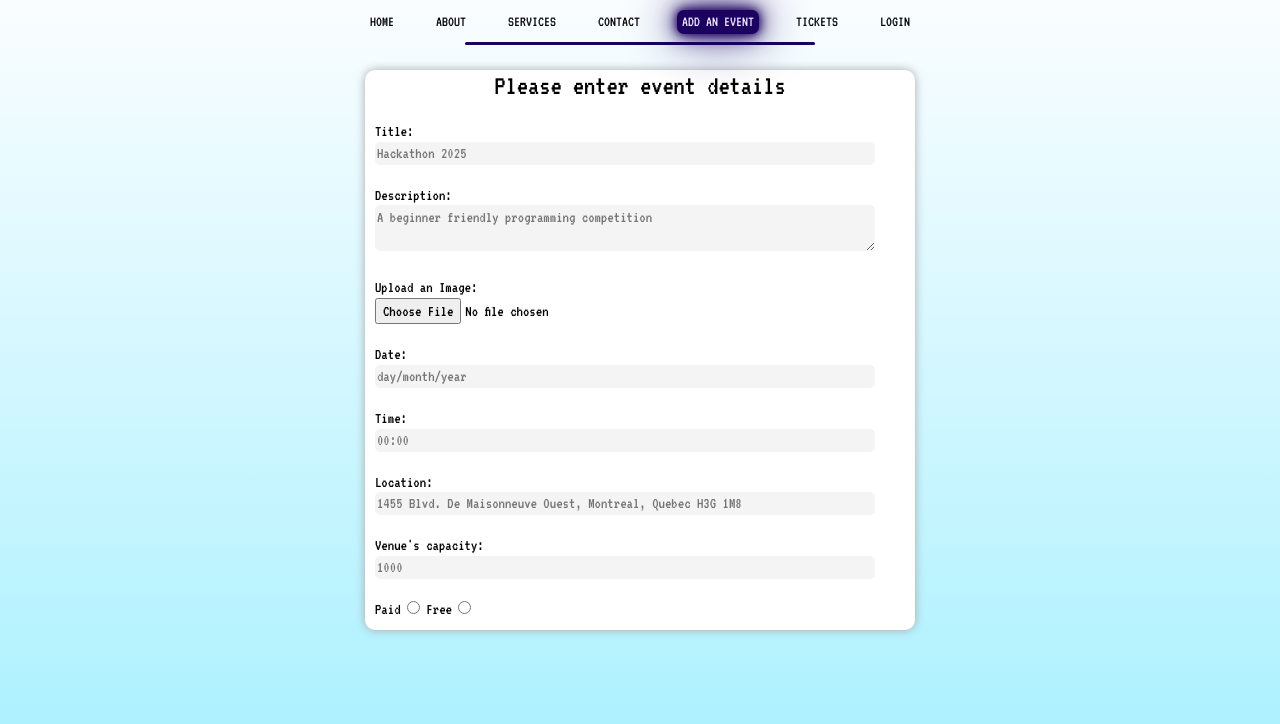
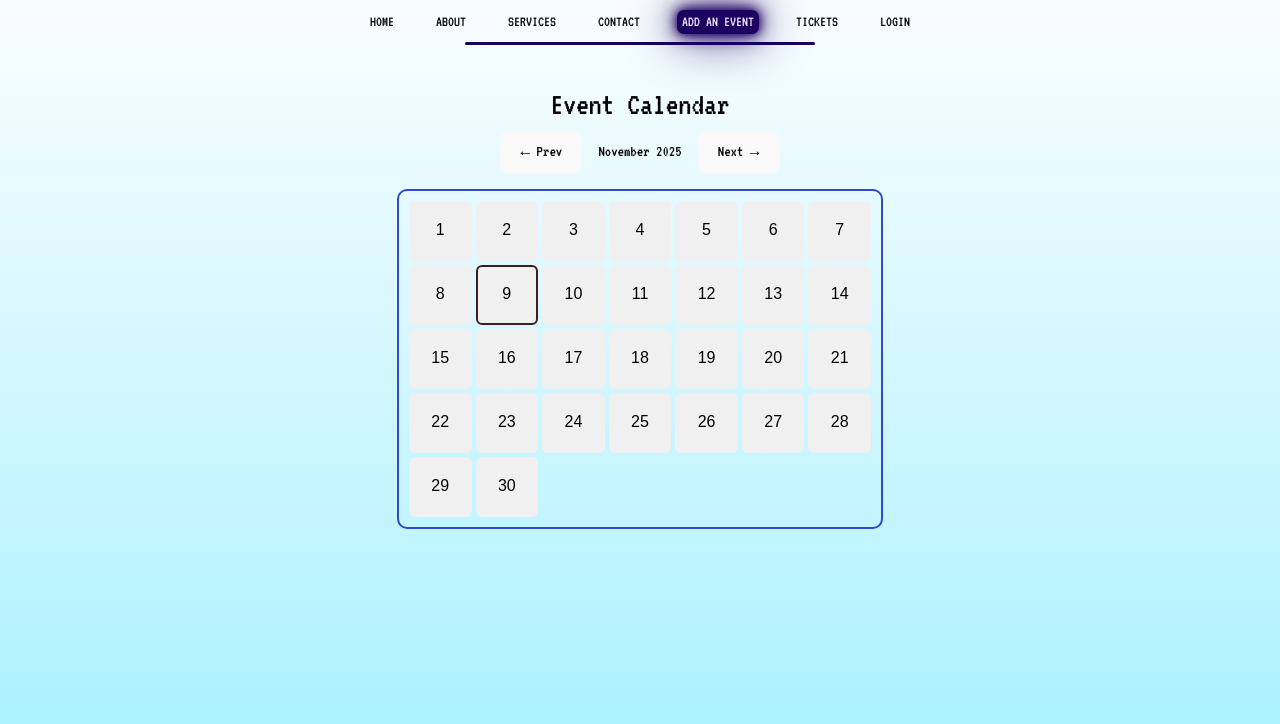
Before and after one commit to SOEN341-2025/Frontend, a React (Vite) app: page /Add_event_page in a window 1280 px wide. Shown: the top 724 px of the page. Built offline with nearby package versions, Linux system fonts and the light colour scheme.

Commit message:
Added a calendar with the event form integrated that allows the user to add their events by choosing a date on the calendar. When the Organizer adds an event, the calendar is marked with a red dot indicating this.

```diff
--- a/package.json
+++ b/package.json
@@ -14,6 +14,7 @@
     "framer-motion": "^12.23.22",
     "qrcode.react": "^4.2.0",
     "react": "^19.1.1",
+    "react-calendar": "^6.0.0",
     "react-dom": "^19.1.1",
     "react-icons": "^5.5.0",
     "react-router-dom": "^7.9.3"
--- a/src/App.jsx
+++ b/src/App.jsx
@@ -7,6 +7,7 @@ import Home from "./pages/home/home";
 import Layout from "./components/Layout";
 import Contact_Page from './pages/ContactPage/ContactPage';
 import Ticket from './pages/ticket/Ticket';
+import OrganiserCalendar from './components/OrganiserCalendar';
 
 
 
@@ -15,7 +16,7 @@ function App() {
     <Routes>
       <Route path="/" element={<Layout />}>
         <Route index element={<Home />} />
-        <Route path="Add_event_page" element={<Add_event_page />} />
+        <Route path="Add_event_page" element={<OrganiserCalendar />} />
         {/*placerholders for now */}
         <Route path="about" element={<h2>About Page</h2>} />
         <Route path="services" element={<h2>Services Page</h2>} />
--- a/src/components/AddEventForm.jsx
+++ b/src/components/AddEventForm.jsx
@@ -1,121 +1,195 @@
-import React from 'react'
-import {useState} from 'react';
+import React, { useState, useEffect } from "react";
 
-export default function AddEventForm(){
+export default function AddEventForm({ selectedDate, onAddEvent }) {
+  const [eventForm, setEventForm] = useState({
+    title: "",
+    description: "",
+    location: "",
+    time: "",
+    typeOfEvent: "",
+    price: "",
+    capacity: "",
+    date: "",
+  });
 
-  //The event form. Contains every information about the event.
-  const [eventForm, setEventForm] = useState(
-    {
-      id : '',
-      organization_id : '',
-      title : '',
-      icon : '',
-      description: '',
-      price : '',
-      capacity : '',
-      date : '',
-      location : '',
-      time : '',
-      typeOfEvent: '',
-      image: ''
+  // When a date is selected on the calendar, set it in the form
+  useEffect(() => {
+    if (selectedDate) {
+      setEventForm((prev) => ({
+        ...prev,
+        date: selectedDate.toDateString(),
+      }));
     }
-  );
+  }, [selectedDate]);
 
-  //Allows to change data in the eventForm
-  const editEventForm = (event) => {
+  // Handles input change for all fields
+  const editEventForm = (e) => {
+    const { name, value } = e.target;
+    setEventForm({ ...eventForm, [name]: value });
+  };
 
-    const {name, value} = event.target;
+  // Submit the event to the parent component (OrganiserCalendar)
+  const handleSubmit = (e) => {
+    e.preventDefault();
+    if (!eventForm.title || !eventForm.time) {
+      alert("Please add at least a title and time!");
+      return;
+    }
 
-    setEventForm({...eventForm, [name] : value });
+    onAddEvent(eventForm); // Send data back up
+    console.log("Event added:", eventForm);
+    setEventForm({
+      title: "",
+      description: "",
+      location: "",
+      time: "",
+      typeOfEvent: "",
+      price: "",
+      capacity: "",
+      date: selectedDate ? selectedDate.toDateString() : "",
+    });
+  };
 
-  }
+  return (
+    <form onSubmit={handleSubmit}>
+      <h3 style={{ textAlign: "center" }}>Add Event Details</h3>
 
+      <label>
+        Title:
+        <br />
+        <input
+          className="inputStyle"
+          type="text"
+          name="title"
+          value={eventForm.title}
+          onChange={editEventForm}
+          placeholder="Hackathon 2025"
+        />
+      </label>
+      <br />
 
-  return(
+      <label>
+        Description:
+        <br />
+        <textarea
+          className="inputStyle"
+          name="description"
+          value={eventForm.description}
+          onChange={editEventForm}
+          placeholder="A beginner-friendly programming competition"
+        />
+      </label>
+      <br />
 
+      <label>
+        Location:
+        <br />
+        <input
+          className="inputStyle"
+          type="text"
+          name="location"
+          value={eventForm.location}
+          onChange={editEventForm}
+          placeholder="1455 Blvd. De Maisonneuve Ouest, Montreal"
+        />
+      </label>
+      <br />
 
-    <form>
-      <h3 style={{textAlign : "center"}}>Please enter event details</h3>
+      <label>
+        Date:
+        <br />
+        <input
+          className="inputStyle"
+          type="text"
+          name="date"
+          value={eventForm.date}
+          readOnly
+        />
+      </label>
+      <br />
 
+      <label>
+        Time:
+        <br />
+        <input
+          className="inputStyle"
+          type="time"
+          name="time"
+          value={eventForm.time}
+          onChange={editEventForm}
+        />
+      </label>
+      <br />
 
-      <label>Title: <br/>
-        <input className='inputStyle' type="text" id ="title" name ="title" value ={eventForm.name} onChange={editEventForm} placeholder='Hackathon 2025'/>
+      <label>
+        Venue Capacity:
+        <br />
+        <input
+          className="inputStyle"
+          type="number"
+          name="capacity"
+          value={eventForm.capacity}
+          onChange={editEventForm}
+          placeholder="1000"
+        />
+      </label>
+      <br />
+
+      <label>
+        Type of Event:
+        <br />
+        <input
+          type="radio"
+          name="typeOfEvent"
+          value="paid"
+          checked={eventForm.typeOfEvent === "paid"}
+          onChange={editEventForm}
+        />
+        Paid
+        {"  "}
+        <input
+          type="radio"
+          name="typeOfEvent"
+          value="free"
+          checked={eventForm.typeOfEvent === "free"}
+          onChange={editEventForm}
+        />
+        Free
       </label>
 
-      <br/>
+      {eventForm.typeOfEvent === "paid" && (
+        <>
+          <br />
+          <label>
+            Ticket Price:
+            <br />
+            <input
+              className="inputStyle"
+              type="number"
+              name="price"
+              value={eventForm.price}
+              onChange={editEventForm}
+              placeholder="50"
+            />
+          </label>
+        </>
+      )}
 
-      <label>Description: <br/>
-        <textarea className='inputStyle' type="text" id="description" name='description' value= {eventForm.name} onChange = {editEventForm} placeholder='A beginner friendly programming competition'/>
-      </label>
-
-      <br/>
-
-      <label>Upload an Image: <br/>
-        <input type='file' id="image" name="image" value={eventForm.name} accept='image/*' onChange={editEventForm}/>
-      </label>
-
-      <br/>
-
-      <label>Date:<br/>
-        <input className='inputStyle' type="text" id="description" name='description' value= {eventForm.name} onChange = {editEventForm} placeholder='day/month/year'/>
-
-      </label>
-
-      <br/>
-
-
-      <label>Time: <br/>
-        <input className='inputStyle' type="text" id="description" name='description' value= {eventForm.name} onChange = {editEventForm} placeholder='00:00'/>
-
-      </label>
-
-      <br/>
-
-      <label>Location: <br/>
-        <input className='inputStyle' type="text" id="location" name='location' value= {eventForm.name} onChange = {editEventForm} placeholder='1455 Blvd. De Maisonneuve Ouest, Montreal, Quebec H3G 1M8'/>
-
-      </label>
-
-      <br/>
-
-      <label>Venue's capacity: <br/>
-        <input className='inputStyle' type="text" id="capacity" name='capacity' value= {eventForm.name} onChange = {editEventForm} placeholder='1000'/>
-
-      </label>
-
-      <br/>
-      <label >
-
-        {"Paid "}
-        <input type='radio'name='typeOfEvent' id='paidEvent' value="paid" onClick={editEventForm}/>
-        {" "}
-        {"Free "}
-        <input type='radio'name='typeOfEvent' id='paidEvent' value="free" onClick={editEventForm}/>
-
-      </label>
-
-      {/* This only appears if the user selects the event to be a paid event in the form*/}
-      <div>
-          {eventForm.typeOfEvent === "paid"? (
-
-            <label> Ticket price:<br/>
-              <input className='inputStyle' type='text' id='price' name='price' value ={eventForm.price} onChange = {editEventForm} placeholder='50'/>
-            </label>
-
-          ):(
-
-            <p></p>
-          )
-
-          }
-      </div>
-
-
-
+      <br />
+      <button
+        type="submit"
+        style={{
+          marginTop: "1rem",
+          backgroundColor: "#007bff",
+          color: "white",
+          border: "none",
+          padding: "10px 20px",
+          borderRadius: "6px",
+          cursor: "pointer",
+        }}
+      >
+        Add Event
+      </button>
     </form>
-
-
   );
-
-
 }
--- /dev/null
+++ b/src/components/OrganiserCalendar.jsx
@@ -0,0 +1,107 @@
+import React, { useState } from "react";
+import "./calendarStyles.css";
+import AddEventForm from "./AddEventForm";
+
+export default function OrganiserCalendar() {
+  const [currentMonth, setCurrentMonth] = useState(new Date());
+  const [selectedDate, setSelectedDate] = useState(null);
+  const [showForm, setShowForm] = useState(false);
+  const [events, setEvents] = useState([]);
+
+  const today = new Date();
+
+  // Change month (delta = -1 for prev, +1 for next)
+  const changeMonth = (delta) => {
+    const newMonth = new Date(currentMonth.getFullYear(), currentMonth.getMonth() + delta, 1);
+    setCurrentMonth(newMonth);
+  };
+
+  // Generate dates for the current month
+  const daysInMonth = new Date(currentMonth.getFullYear(), currentMonth.getMonth() + 1, 0).getDate();
+  const dates = Array.from({ length: daysInMonth }, (_, i) =>
+    new Date(currentMonth.getFullYear(), currentMonth.getMonth(), i + 1)
+  );
+
+  const handleDateClick = (date) => {
+    setSelectedDate(date);
+    setShowForm(true);
+  };
+
+  const closeForm = () => {
+    setShowForm(false);
+    setSelectedDate(null);
+  };
+
+  const handleAddEvent = (newEvent) => {
+    setEvents([...events, newEvent]);
+    setShowForm(false);
+  };
+
+  return (
+    <div style={{ padding: "2rem", textAlign: "center" }}>
+      <h2>Event Calendar</h2>
+
+      {/* Month navigation */}
+      <div style={{ marginBottom: "1rem" }}>
+        <button onClick={() => changeMonth(-1)}>← Prev</button>
+        <span style={{ margin: "0 1rem", fontWeight: "bold" }}>
+          {currentMonth.toLocaleString("default", { month: "long", year: "numeric" })}
+        </span>
+        <button onClick={() => changeMonth(1)}>Next →</button>
+      </div>
+
+      {/* Calendar grid */}
+      <div className="my-calendar">
+        {dates.map((date) => {
+          const isSelected = selectedDate && date.toDateString() === selectedDate.toDateString();
+          const isToday = date.toDateString() === today.toDateString();
+          const hasEvent = events.some(ev => new Date(ev.date).toDateString() === date.toDateString());
+
+          return (
+            <div
+              key={date.toDateString()}
+              className={`my-calendar__tile ${isSelected ? "my-calendar__tile--selected" : ""} ${isToday ? "my-calendar__tile--today" : ""}`}
+              onClick={() => handleDateClick(date)}
+            >
+              {date.getDate()}
+              {hasEvent && <span className="event-dot">•</span>}
+            </div>
+          );
+        })}
+      </div>
+
+      {/* Event form */}
+      {showForm && selectedDate && (
+        <div
+          style={{
+            marginTop: "2rem",
+            border: "2px solid #304acbff",
+            borderRadius: "10px",
+            padding: "1.5rem",
+            maxWidth: "600px",
+            marginInline: "auto",
+            backgroundColor: "#f9f9f9",
+          }}
+        >
+          <h3>Adding event for: {selectedDate.toDateString()}</h3>
+          <AddEventForm selectedDate={selectedDate} onAddEvent={handleAddEvent} />
+
+          <button
+            onClick={closeForm}
+            style={{
+              marginTop: "1rem",
+              backgroundColor: "#421c1cff",
+              color: "white",
+              border: "none",
+              padding: "8px 16px",
+              borderRadius: "6px",
+              cursor: "pointer",
+            }}
+          >
+            Close Form
+          </button>
+        </div>
+      )}
+    </div>
+  );
+}
--- /dev/null
+++ b/src/components/calendarStyles.css
@@ -0,0 +1,47 @@
+/* Calendar container */
+.my-calendar {
+  display: grid;
+  grid-template-columns: repeat(7, 1fr);
+  gap: 4px;
+  max-width: 600px;
+  margin: auto;
+  padding: 10px;
+  border: 2px solid #304acbff;
+  border-radius: 10px;
+  font-family: Arial, Helvetica, sans-serif;
+}
+
+/* Tile styling */
+.my-calendar__tile {
+  height: 60px;
+  display: flex;
+  flex-direction: column;
+  justify-content: center;
+  align-items: center;
+  border-radius: 6px;
+  cursor: pointer;
+  background: #f0f0f0;
+  transition: background 0.2s;
+}
+
+.my-calendar__tile:hover {
+  background: #e0e0e0;
+}
+
+/* Selected day */
+.my-calendar__tile--selected {
+  background: #421c1cff;
+  color: white;
+}
+
+/* Current day */
+.my-calendar__tile--today {
+  border: 2px solid #421c1cff;
+}
+
+/* Event dot */
+.event-dot {
+  color: red;
+  font-weight: bold;
+  margin-top: 4px;
+}
```
Also changed, not shown: 1 other file (tests, documents, lock files or other folders).
